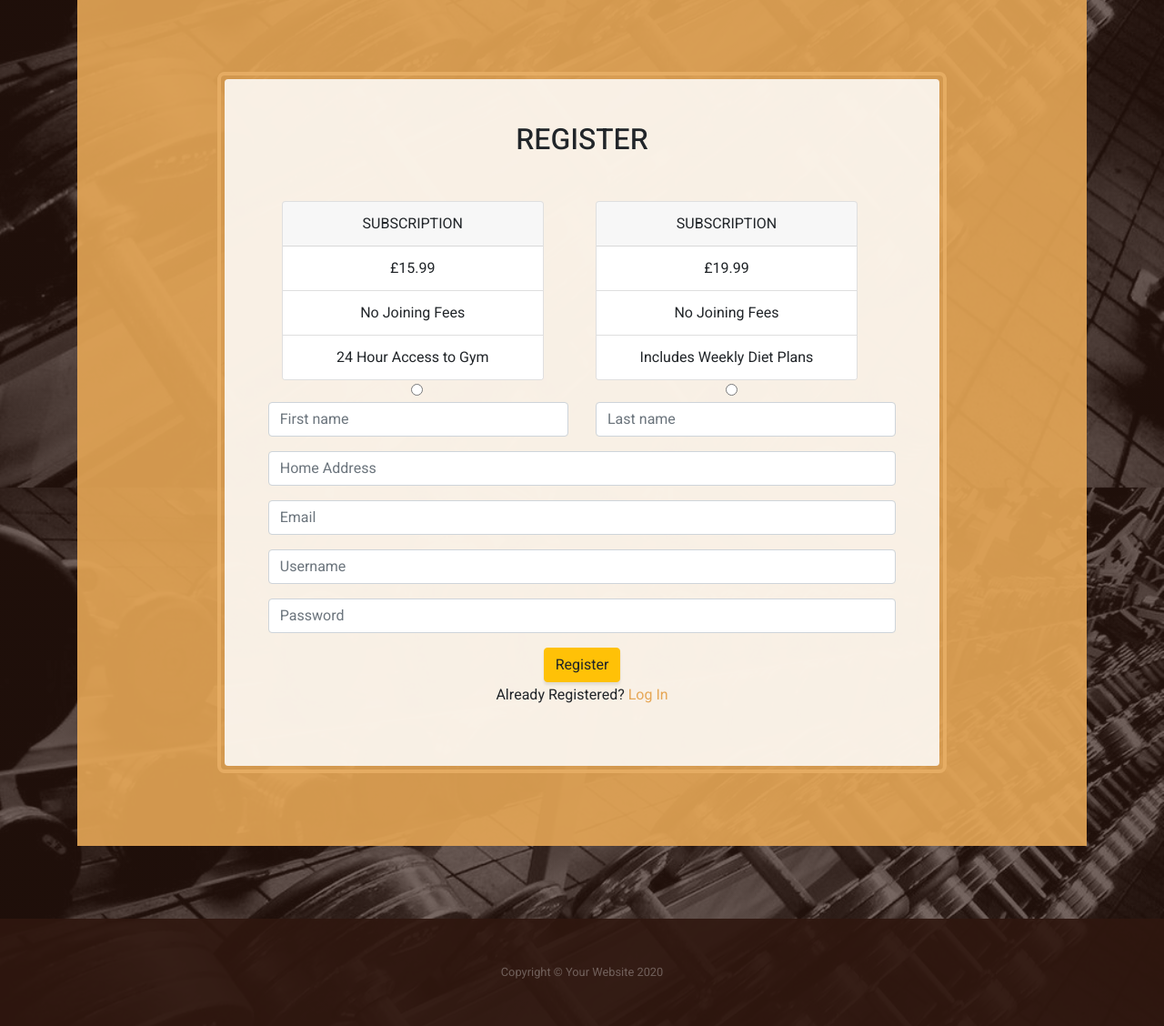
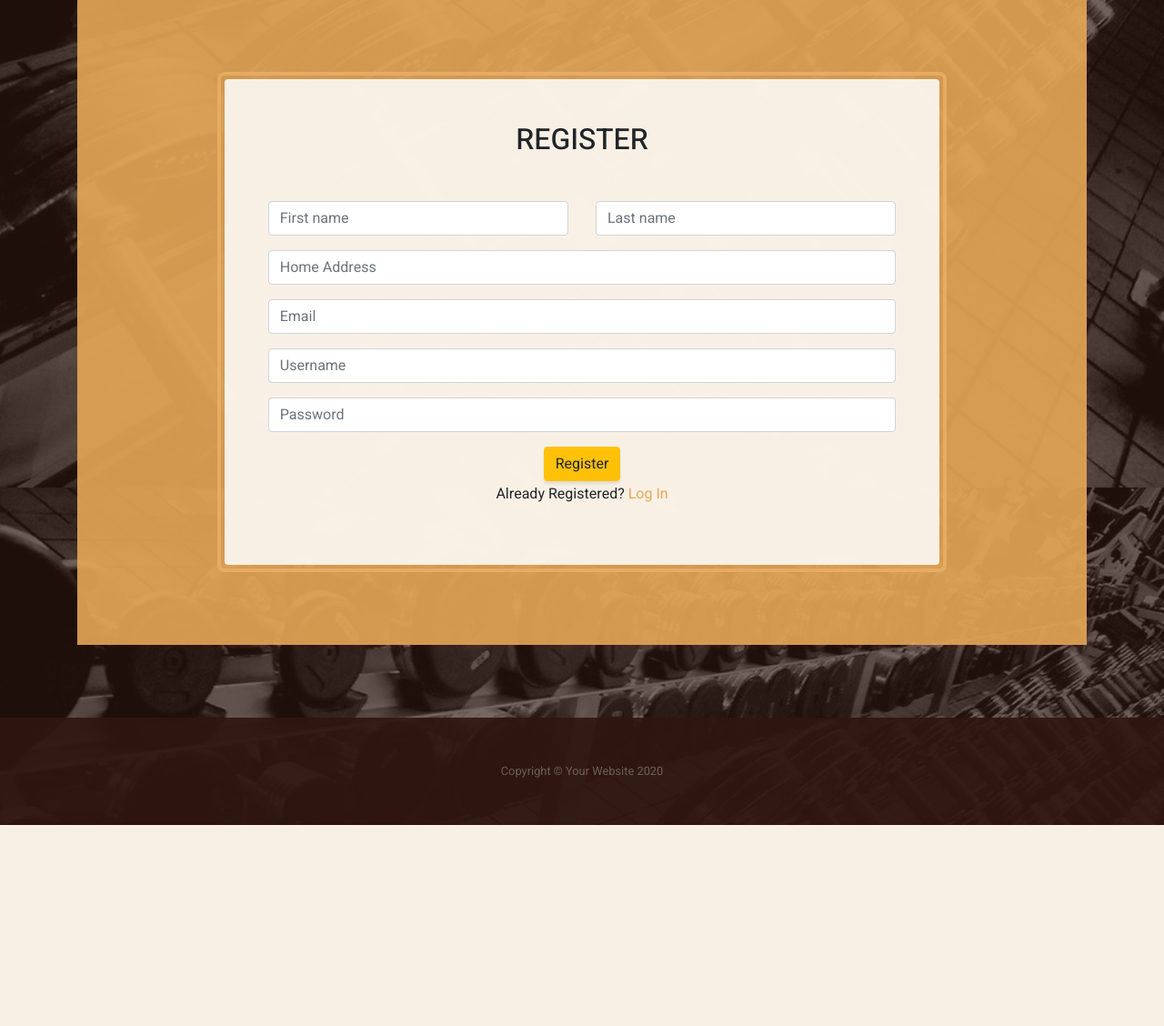
Before and after one commit to MannyBinning/simply-fitness, a Flask app: page /register in a window 1280 px wide. Shown: the part 424-1552 px from the top of the page at 91% size. After the commit the page ends 1331 px from the top, so only its background shows below. Run offline with Flask 2, Linux system fonts and the light colour scheme; some libraries are stand-ins or nearby versions.

Commit message:
updating subscriptions

```diff
--- a/templates/register.html
+++ b/templates/register.html
@@ -10,42 +10,6 @@
                     <h2 class="section-heading mb-5 section-heading-lower"> REGISTER </h2>
                     <!--Form to register-->
                     <form method="POST" action="{{ url_for('register') }}">
-                        <!--Subscriptions-->
-                        <div class="container">
-                            <div class="row">
-                                <div class="col-sm">
-                                    <div class="card" style="width: 18rem;">
-                                        <div class="card-header">
-                                            SUBSCRIPTION
-                                        </div>
-                                        <ul class="list-group list-group-flush">
-                                            <li class="list-group-item">£15.99</li>
-                                            <li class="list-group-item">No Joining Fees</li>
-                                            <li class="list-group-item">24 Hour Access to Gym</li>
-                                        </ul>
-                                        </div>
-                                    <div class="form-check form-check-inline">
-                                        <input class="form-check-input" type="radio" name="inlineRadioOptions" id="inlineRadio1" value="option1">
-                                    </div>
-                                </div>
-                                <div class="col-sm">
-                                    <div class="card" style="width: 18rem;">
-                                        <div class="card-header">
-                                            SUBSCRIPTION
-                                        </div>
-                                        <ul class="list-group list-group-flush">
-                                            <li class="list-group-item">£19.99</li>
-                                            <li class="list-group-item">No Joining Fees</li>
-                                            <li class="list-group-item">Includes Weekly Diet Plans</li>
-                                        </ul>
-                                        </div>
-
-                                    <div class="form-check form-check-inline">
-                                        <input class="form-check-input" type="radio" name="inlineRadioOptions" id="inlineRadio2" value="option2">
-                                    </div>
-                                </div>
-                            </div>
-                        </div>
                         <!--First Name and Last Name-->
                         <div class="form-group row">
                             <div class="col">
```
